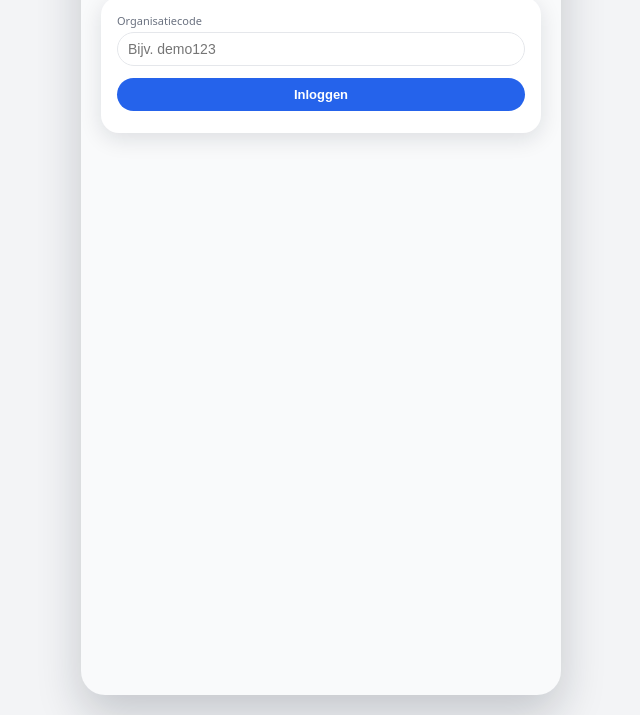
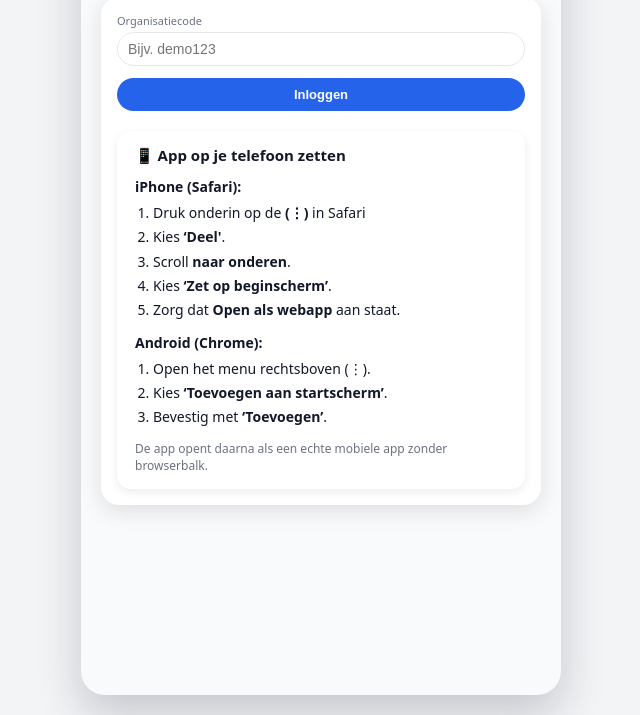
Before and after one commit to Rayalistisch/poolauto-app, a website: page public/index.html in a window 1280 px wide. Shown: the part 125-840 px from the top of the page, without its empty margins (319-959 px from the left). Drawn offline with Linux system fonts and the light colour scheme.

Commit message:
Add install instructions to login screen + small UI updates

```diff
--- a/public/index.html
+++ b/public/index.html
@@ -488,6 +488,43 @@
       border-color: var(--accent);
     }
 
+    .install-app-box {
+  margin-top: 20px;
+  padding: 14px 18px;
+  background: #ffffff;
+  border-radius: 14px;
+  box-shadow: 0 3px 10px rgba(0,0,0,0.08);
+  text-align: left;
+  font-size: 14px;
+  line-height: 1.45;
+}
+
+.install-title {
+  font-size: 15px;
+  font-weight: 600;
+  margin-bottom: 10px;
+}
+
+.install-step {
+  margin-bottom: 12px;
+}
+
+.install-step ol {
+  margin: 6px 0 0 18px;
+  padding: 0;
+}
+
+.install-step li {
+  margin-bottom: 4px;
+}
+
+.install-footer {
+  margin-top: 8px;
+  font-size: 12px;
+  color: #6b7280;
+}
+
+
     .logout-btn {
   padding: 6px 14px;
   border-radius: 999px;
@@ -622,6 +659,35 @@
           />
           <button class="login-button" type="submit">Inloggen</button>
           <div id="loginMessage" class="login-message"></div>
+          <!-- APP INSTALL INSTRUCTIES -->
+<div class="install-app-box">
+  <div class="install-title">📱 App op je telefoon zetten</div>
+
+  <div class="install-step">
+    <strong>iPhone (Safari):</strong>
+    <ol>
+      <li>Druk onderin op de <strong>(⋮)</strong> in Safari</li>
+      <li>Kies <strong>‘Deel'</strong>.</li>
+      <li>Scroll <strong>naar onderen</strong>.</li>
+      <li>Kies <strong>‘Zet op beginscherm’</strong>.</li>
+      <li>Zorg dat <strong>Open als webapp</strong> aan staat.</li>
+    </ol>
+  </div>
+
+  <div class="install-step">
+    <strong>Android (Chrome):</strong>
+    <ol>
+      <li>Open het menu rechtsboven (⋮).</li>
+      <li>Kies <strong>‘Toevoegen aan startscherm’</strong>.</li>
+      <li>Bevestig met <strong>‘Toevoegen’</strong>.</li>
+    </ol>
+  </div>
+
+  <div class="install-footer">
+    De app opent daarna als een echte mobiele app zonder browserbalk.
+  </div>
+</div>
+
         </form>
       </div>
     </section>
```
